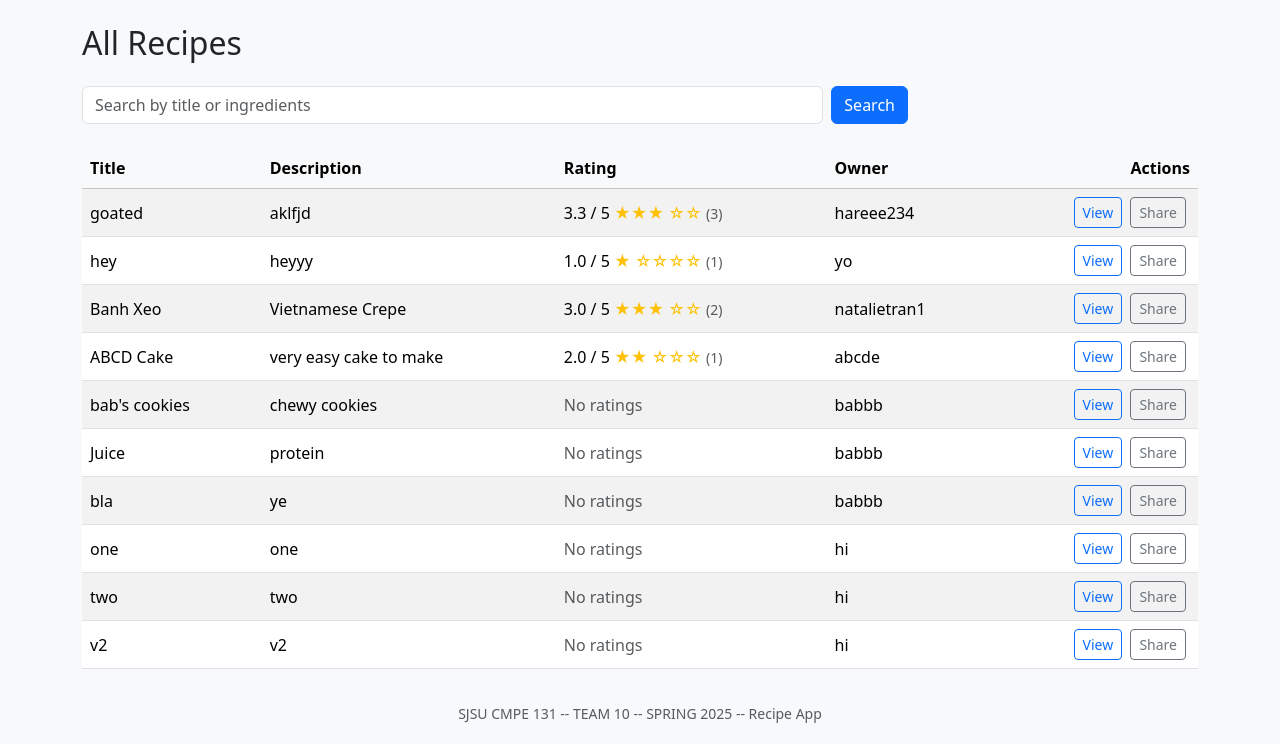
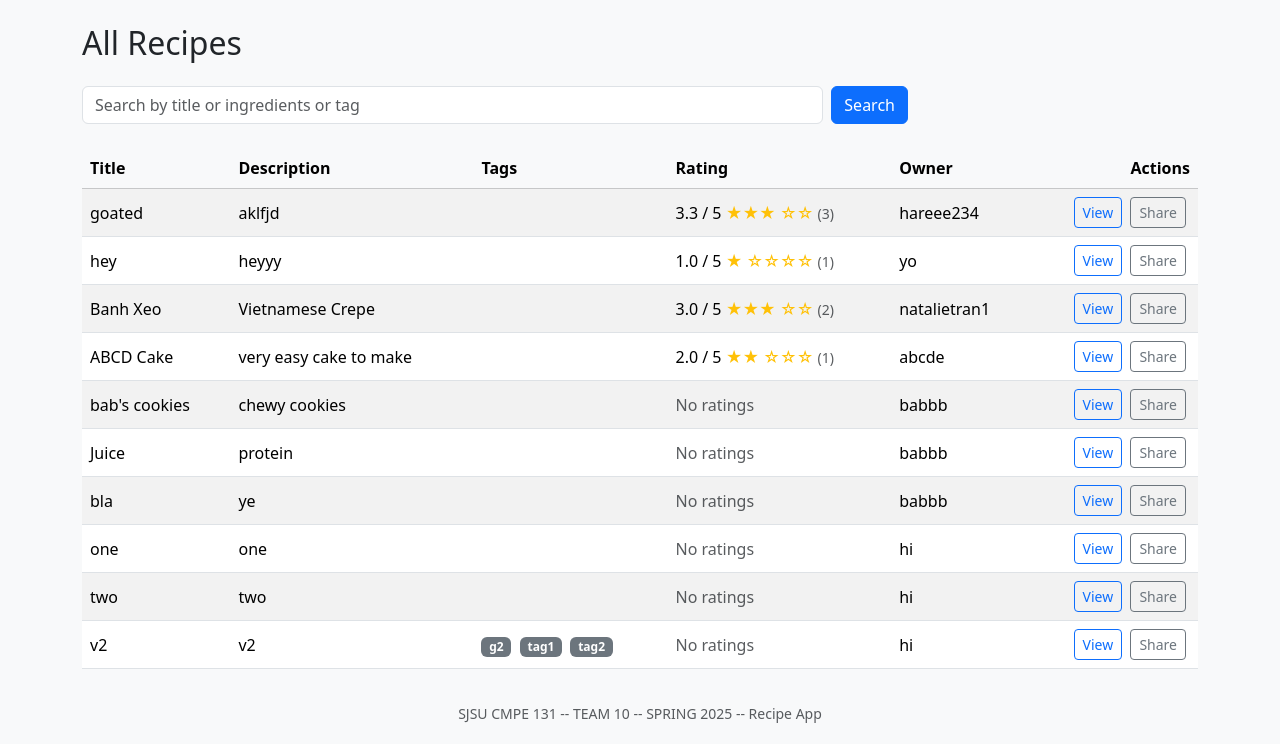
Before and after one commit to tedwu1/Recipe-Maker-Web-App, a Flask app: page / in a window 1280 px wide. Shown: the part 56-800 px from the top of the page. Run offline with Flask 3, Linux system fonts and the light colour scheme; some libraries are stand-ins or nearby versions.

Commit message:
finished tag functionality, fixed profile errors, and routes. Finally working search by tag

```diff
--- a/app/routes.py
+++ b/app/routes.py
@@ -6,9 +6,10 @@ from flask import (
     flash,
     session
 )
+from sqlalchemy import or_
 from werkzeug.security import generate_password_hash, check_password_hash
 from . import app, db
-from .models import User, Recipe, Rating, Tag, recipe_tags
+from .models import User, Recipe, Rating, Tag
 import re
 import json
 
@@ -78,18 +79,27 @@ def logout():
     flash("Logged out.", "info")
     return redirect(url_for("home"))
 
-# List recipes
 @app.route("/recipes")
 def recipes():
     user = get_current_user()
     search_query = request.args.get('search', '').strip()
 
     if search_query:
-        # Search by title or ingredients (case-insensitive)
-        all_recipes = Recipe.query.filter(
-            (Recipe.title.ilike(f'%{search_query}%')) |
-            (Recipe.ingredients.ilike(f'%{search_query}%'))
-        ).all()
+        like_pat = f"%{search_query}%"
+        # join out to tags, filter any of title / ingredients / tag-name
+        q = (
+            Recipe.query
+            .outerjoin(Recipe.tags)    # join the tag table
+            .filter(
+                or_(
+                    Recipe.title.ilike(like_pat),
+                    Recipe.ingredients.ilike(like_pat),
+                    Tag.name.ilike(like_pat),
+                )
+            )
+            .distinct()               # avoid dupes when a recipe has multiple matching tags
+        )
+        all_recipes = q.all()
     else:
         all_recipes = Recipe.query.all()
 
--- a/app/templates/base.html
+++ b/app/templates/base.html
@@ -72,6 +72,8 @@
   <script src="https://cdn.jsdelivr.net/npm/@yaireo/tagify"></script>
   <script src="https://cdn.jsdelivr.net/npm/@yaireo/tagify/dist/tagify.polyfills.min.js"></script>
 
+  {% block scripts %}{% endblock %}
+
   <!-- Toast helper -- better popup -->
   <script>
     function showToast(message, type = 'info') {
--- a/app/templates/recipes.html
+++ b/app/templates/recipes.html
@@ -19,7 +19,7 @@
         type="text"
         name="search"
         class="form-control"
-        placeholder="Search by title or ingredients"
+        placeholder="Search by title or ingredients or tag"
         value="{{ request.args.get('search','') }}"
       >
     </div>
@@ -41,6 +41,7 @@
           <tr>
             <th>Title</th>
             <th>Description</th>
+            <th>Tags</th>            {# ← new column #}
             <th>Rating</th>
             <th>Owner</th>
             <th class="text-end">Actions</th>
@@ -51,6 +52,15 @@
           <tr>
             <td>{{ recipe.title }}</td>
             <td>{{ recipe.description|truncate(50) }}</td>
+            <td>
+              {% if recipe.tags %}
+                {% for tag in recipe.tags %}
+                  <span class="badge bg-secondary me-1">{{ tag.name }}</span>
+                {% endfor %}
+              {% else %}
+                <span class="text-muted">—</span>
+              {% endif %}
+            </td>
             <td>
               {% if recipe.ratings %}
                 {{ recipe.avg_rating() }} / 5
```
Also changed, not shown: app/templates/add_recipe.html (+7 -22 lines), instance/database.db.
